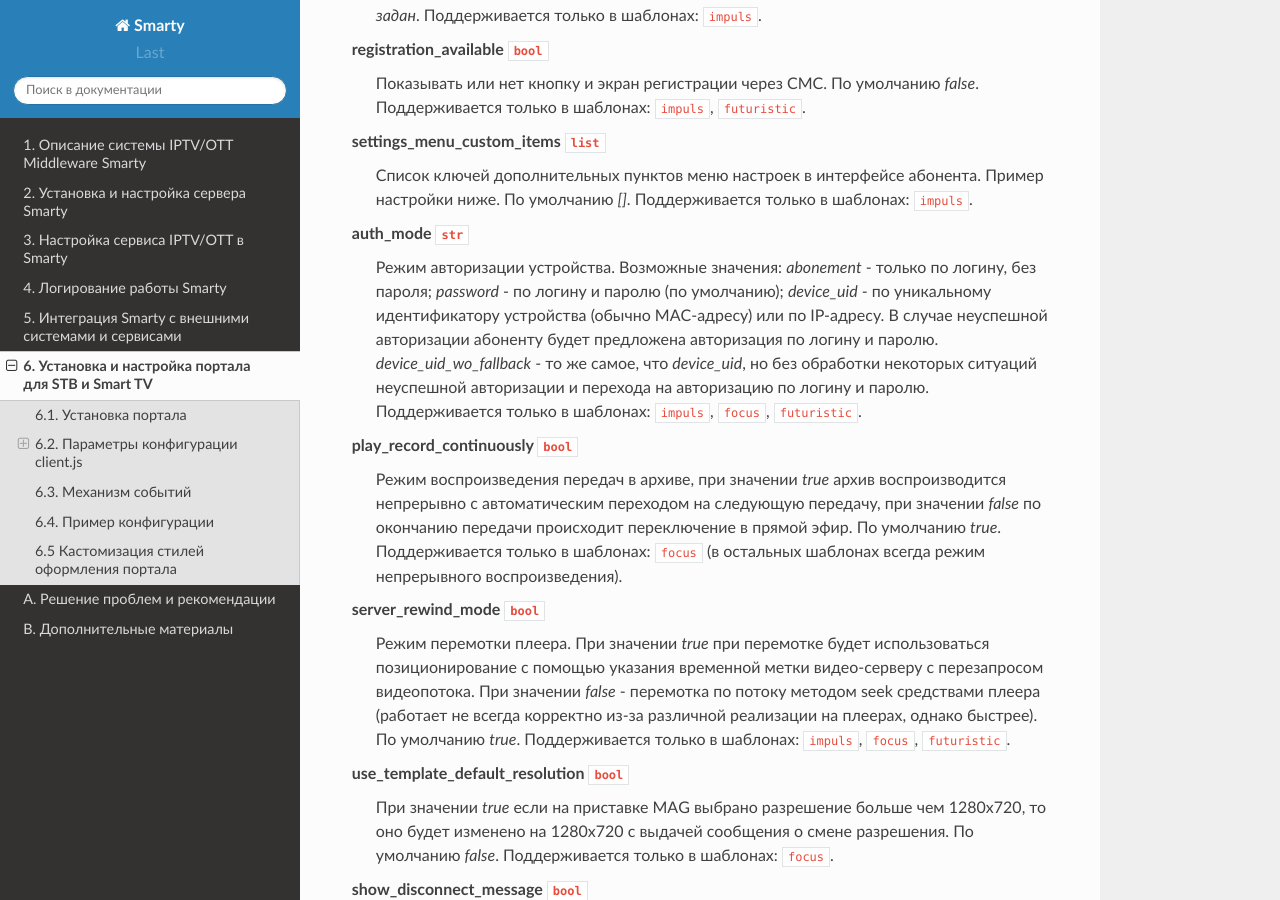
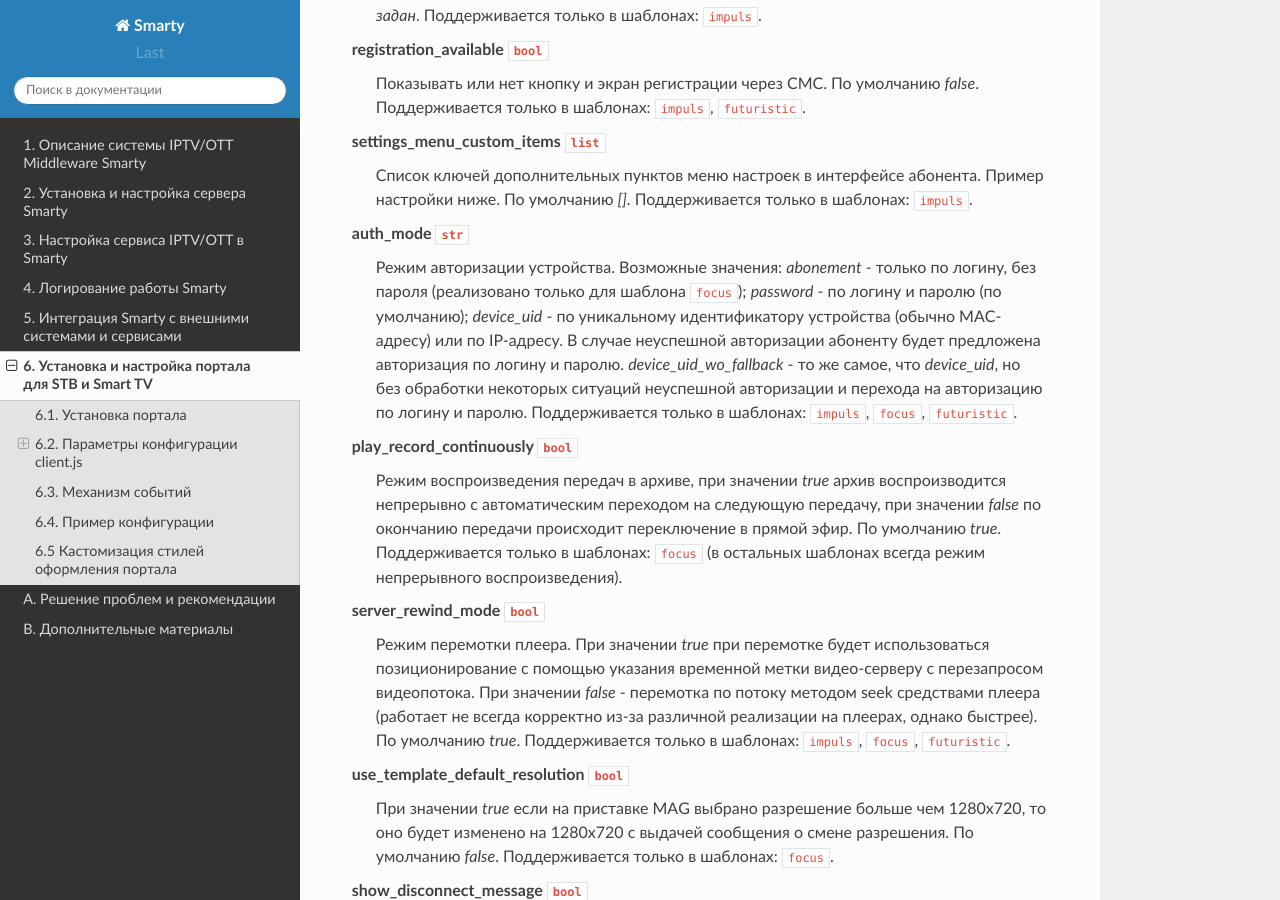
Before and after one commit to sergey-yakovlev/smarty-docs, a Sphinx documentation site: the page built from source/portal_setup.rst, in a window 1280 px wide and 900 px high, scrolled down 4169 px. Built offline with Sphinx 7.4.7 and the Read the Docs theme 2.0.0, drawn with Linux system fonts in a browser that asks for light colours.

Commit message:
Update portal_setup.rst

```diff
--- a/source/portal_setup.rst
+++ b/source/portal_setup.rst
@@ -198,7 +198,7 @@ settings_menu_custom_items ``list``
 
 auth_mode ``str``
     Режим авторизации устройства. Возможные значения:
-    *abonement* - только по логину, без пароля;
+    *abonement* - только по логину, без пароля (реализовано только для шаблона ``focus``);
     *password* - по логину и паролю (по умолчанию);
     *device_uid* - по уникальному идентификатору устройства (обычно MAC-адресу) или по IP-адресу.
     В случае неуспешной авторизации абоненту будет предложена авторизация по логину и паролю.
```
